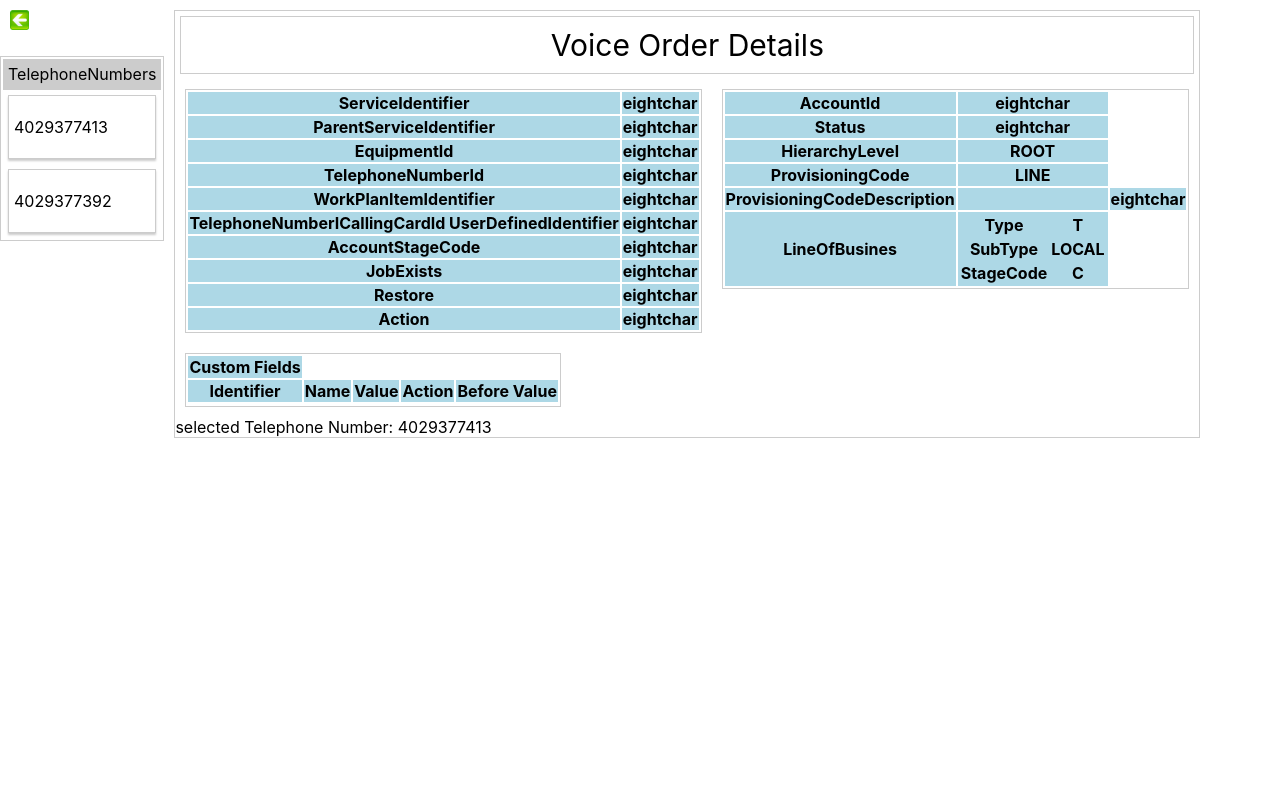
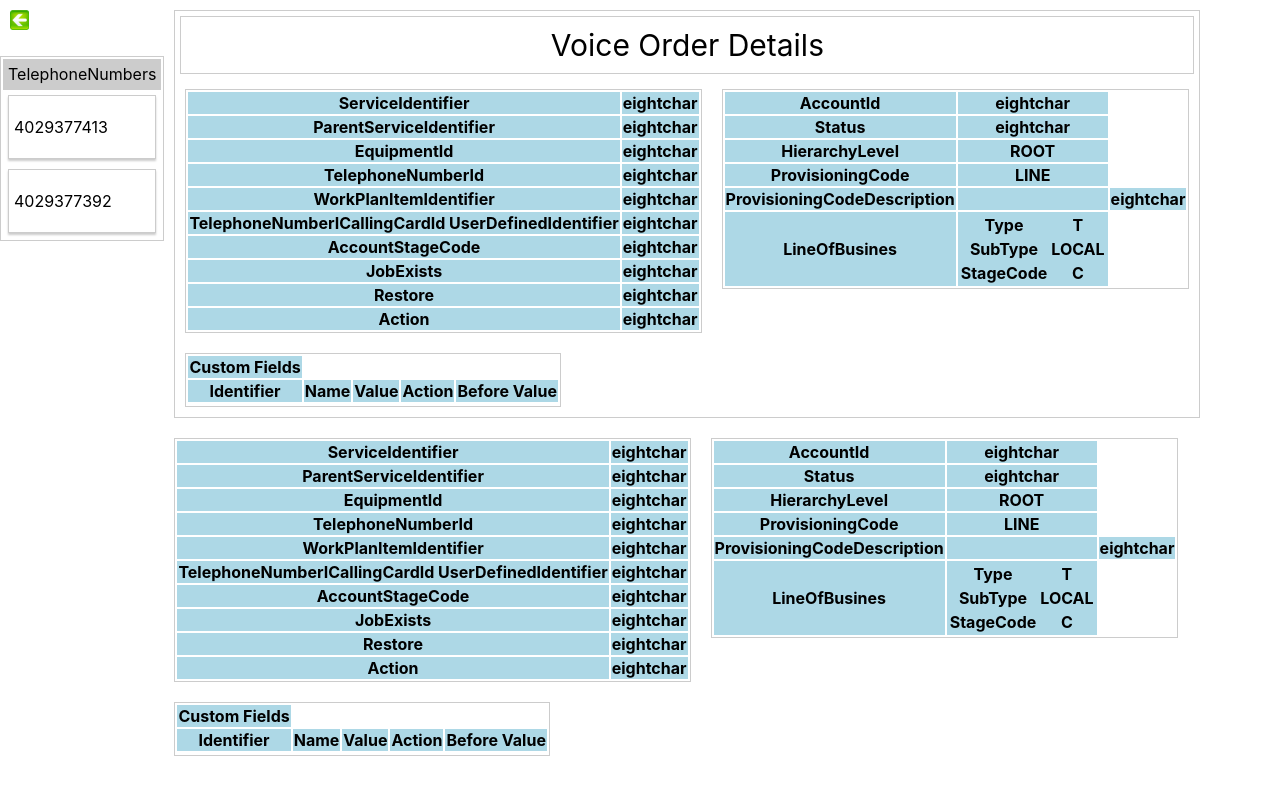
Before and after one commit to manojkarnati50/my-app, a React (Create React App) app: page / in a window 1280 px wide. Shown: the top 794 px of the page. Built offline with nearby package versions, Linux system fonts and the light colour scheme.

Commit message:
divided jsx code into components

```diff
--- a/src/App.js
+++ b/src/App.js
@@ -11,6 +11,28 @@ class App extends Component {
     this.state = {
       screenName: "Voice Order Details",
       telephonesList: [],
+      serviceIdentifier: "",
+      ParentServiceIdentifier: "",
+      EquipmentId: "",
+      TelephoneNumberId: "",
+      WorkPlanItemIdentifier: "",
+      JobExists: "",
+      AccountStageCode: "",
+      Restore: "",
+      Action: "",
+      AccountId: "",
+      Status: "",
+      HierarchyLevel: "",
+      ProvisioningCode: "",
+      ProvisioningCodeDescription: "",
+      Type: "",
+      SubType: "",
+      StageCode: "",
+      Identifier: "",
+      Name: "",
+      Value: "",
+      customAction: "",
+      BeforeValue: "",
     };
     this.setTelePhoneHandler = this.setTelePhoneHandler.bind(this);
     this.getLeafItemNodes = this.getLeafItemNodes(this);
@@ -89,13 +111,12 @@ class App extends Component {
   };
 
   render() {
-    return (
-      <div class="pallete">
-        <div class="row-container">
-          <div class="col-container">
+    let logoDiv = (
       <div class="box-1">
         <img src={logo} alt="Logo" />
       </div>
+    );
+    let telephonesListDiv = (
       <div class="box-2">
         <ul>
           <span class="heading">TelephoneNumbers</span>
@@ -106,13 +127,9 @@ class App extends Component {
           ))}
         </ul>
       </div>
-          </div>
-          <div class="container-2">
-            <div class="container-3">
-              <div class="col-container">
-                <div class="box-3">{this.state.screenName}</div>
-                <div class="row-container">
-                  <div>
+    );
+    let screenNameDiv = <div class="box-3">{this.state.screenName}</div>;
+    let serviceIdentifierTable = (
       <table>
         <tr>
           <th>ServiceIdentifier</th>
@@ -135,9 +152,7 @@ class App extends Component {
           <th>eightchar</th>
         </tr>
         <tr>
-                        <th>
-                          TelephoneNumberICallingCardId UserDefinedIdentifier
-                        </th>
+          <th>TelephoneNumberICallingCardId UserDefinedIdentifier</th>
           <th>eightchar</th>
         </tr>
         <tr>
@@ -157,8 +172,8 @@ class App extends Component {
           <th>eightchar</th>
         </tr>
       </table>
-                  </div>
-                  <div>
+    );
+    let accountIdTable = (
       <table>
         <tr>
           <th>AccountId</th>
@@ -198,9 +213,8 @@ class App extends Component {
           </tr>
         </tr>
       </table>
-                  </div>
-                </div>
-                <div>
+    );
+    let customfieldsTable = (
       <table>
         <tr rowspan="5">
           <th>Custom Fields</th>
@@ -214,12 +228,32 @@ class App extends Component {
         </tr>
         <tr></tr>
       </table>
+    );
+    return (
+      <div class="pallete">
+        <div class="row-container">
+          <div class="col-container">
+            {logoDiv}
+            {telephonesListDiv}
           </div>
-                <div class="box-5">
-                  <VoiceOrderDetails
-                    selectedPhoneNumber={this.state.selectedPhoneNumber}
-                  />
+          <div class="col-container">
+            <div class="container-2">
+              <div class="col-container">
+                {screenNameDiv}
+                <div class="row-container">
+                  <div>{serviceIdentifierTable}</div>
+                  <div>{accountIdTable}</div>
                 </div>
+                <div>{customfieldsTable}</div>
+              </div>
+            </div>
+            <div class="container-3">
+              <div class="col-container">
+                <div class="row-container">
+                  <div>{serviceIdentifierTable}</div>
+                  <div>{accountIdTable}</div>
+                </div>
+                <div>{customfieldsTable}</div>
               </div>
             </div>
           </div>
```
Lines whose indentation alone changed are shown as unchanged.
